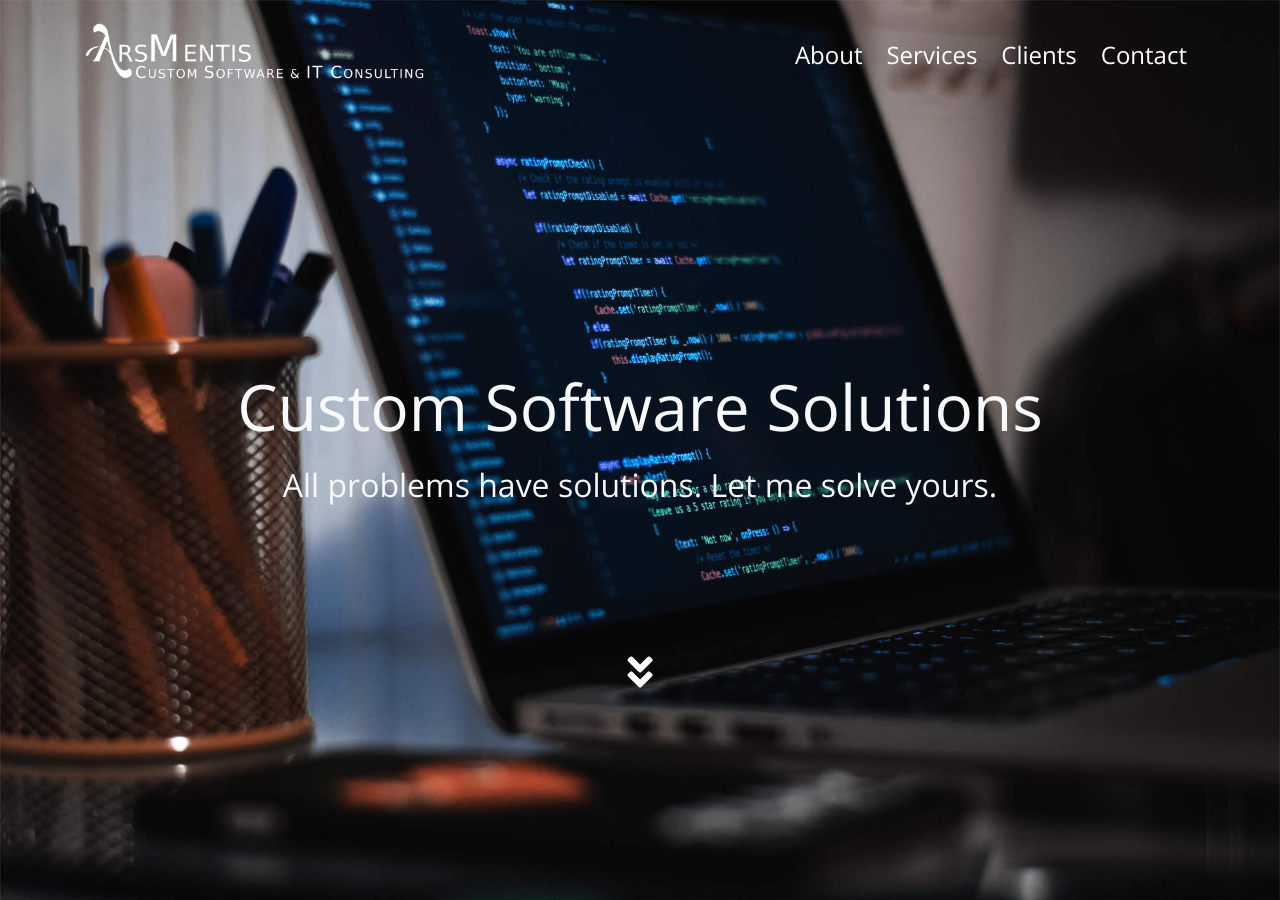
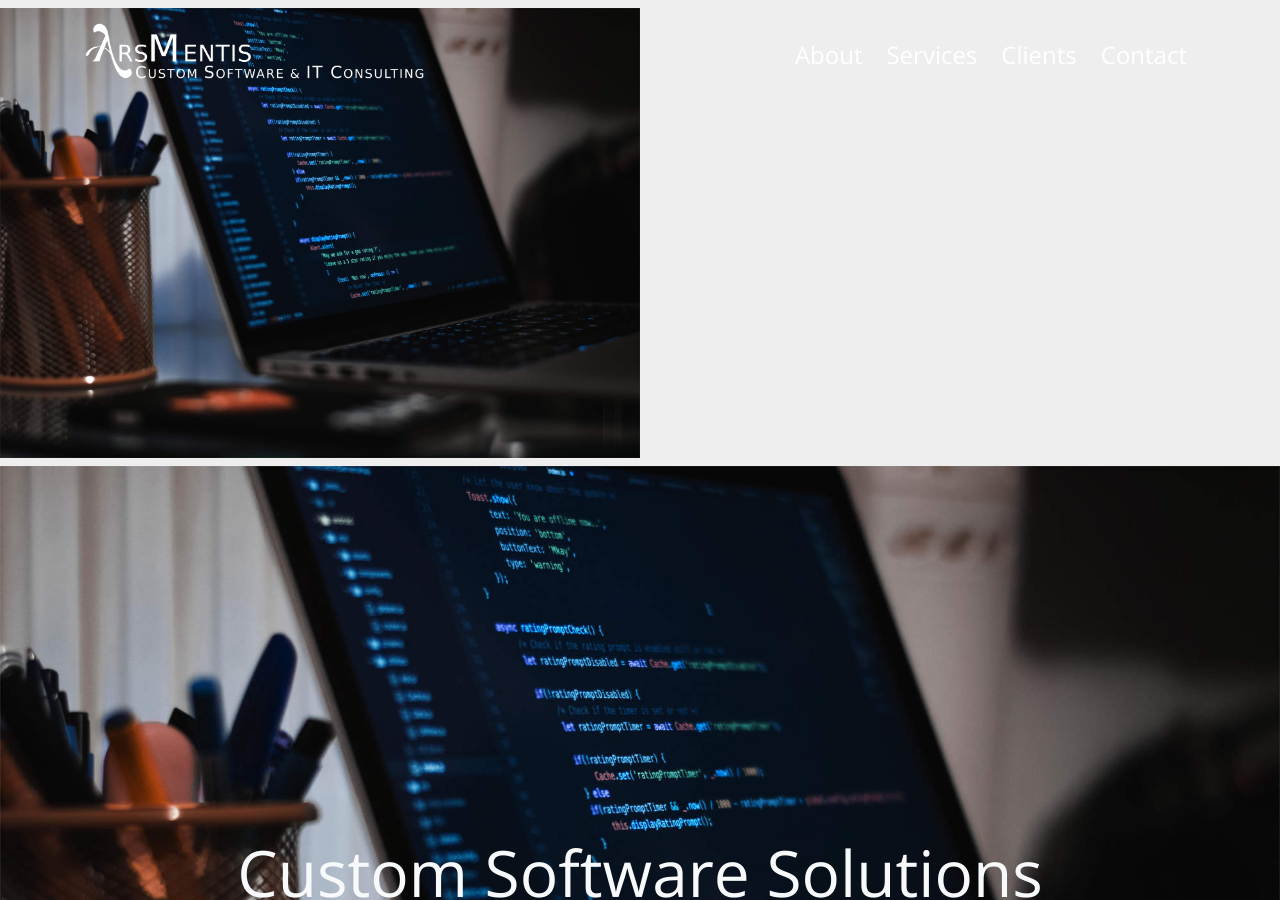
Before and after one commit to arsmentis/arsmentis-site, a Jekyll site: the page built from index.md, in a window 1280 px wide and 900 px high. Built offline with Jekyll 4.4.1, drawn with Linux system fonts in a browser that asks for light colours; some web fonts are replaced.

Commit message:
removes previous attempt to fix

```diff
--- a/css/styles.css
+++ b/css/styles.css
@@ -7,10 +7,6 @@
 html {
   height: 100%;
   scroll-behavior: smooth;
-}
-
-div#preload {
-  display: none;
 }
 
 /**
```
